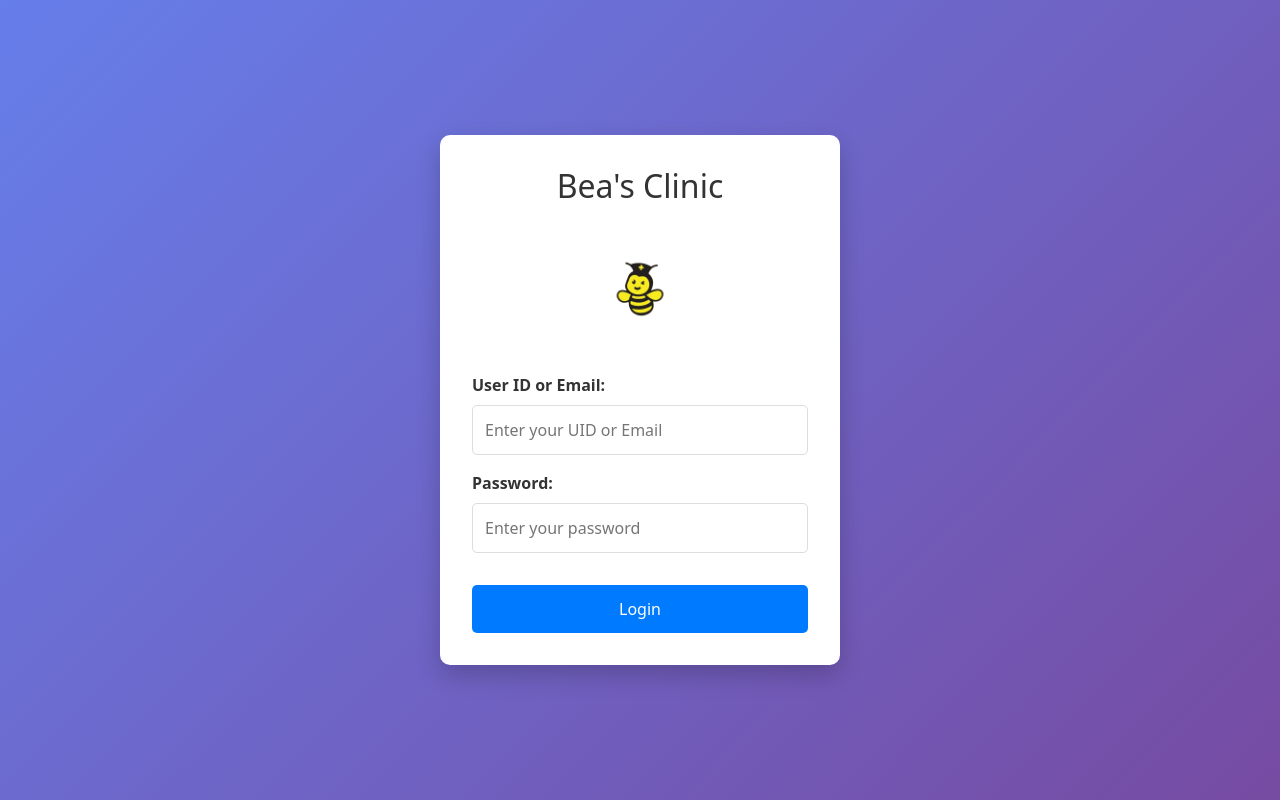
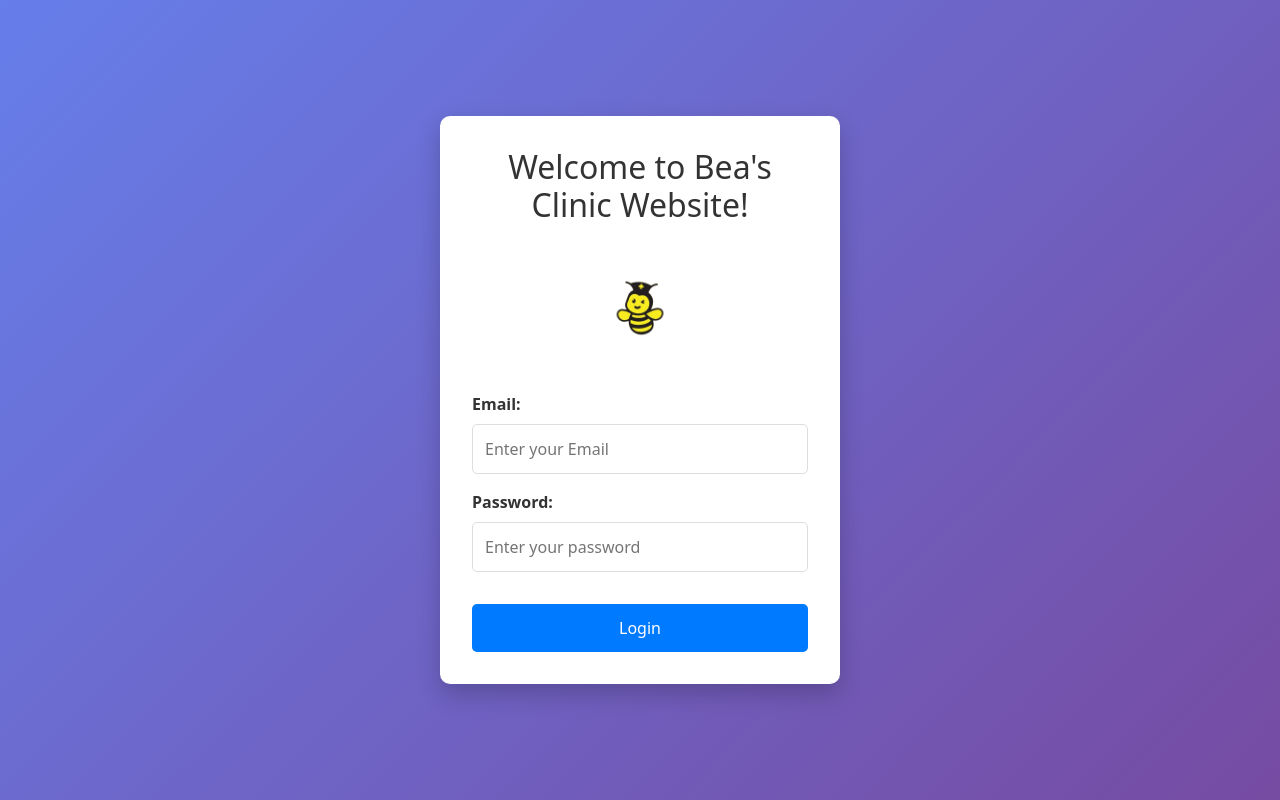
Before and after one commit to B3nasX/Alzheimers-Group-Project-2025, a React (Vite) app in the folder wesbitefFolder/: page /login in a window 1280 px wide. Built offline with nearby package versions, Linux system fonts and the light colour scheme.

Commit message:
Login page fix

```diff
--- a/wesbitefFolder/src/components/Login.jsx
+++ b/wesbitefFolder/src/components/Login.jsx
@@ -4,6 +4,7 @@ import { db ,auth } from "../firebase/config";
 import { signInWithEmailAndPassword } from "firebase/auth";
 import "./Login.css";
 import logo from "../assets/beaslogo.png";
+
 
 const Login = ({ onLogin }) => {
   const [id, setId] = useState("");
@@ -98,17 +99,17 @@ const Login = ({ onLogin }) => {
   return (
     <div className="login-container">
       <div className="login-form">
-        <h2>Bea's Clinic</h2>
+        <h2>Welcome to Bea's Clinic Website!</h2>
         <img src={logo} alt="Bea's Clinic Logo" className="login-logo" />
         <form onSubmit={handleSubmit}>
           <div className="form-group">
-            <label>User ID or Email:</label>
+            <label>Email:</label>
             <input
               type="text"
               name="id"
               value={id}
               onChange={handleIdChange}
-              placeholder="Enter your UID or Email"
+              placeholder="Enter your Email"
               required
             />
           </div>
```
